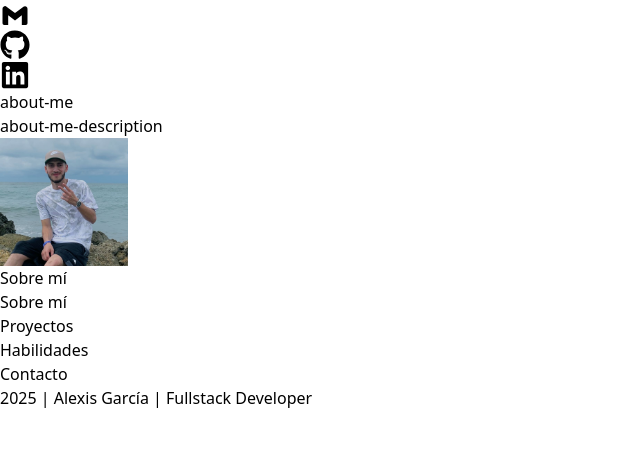
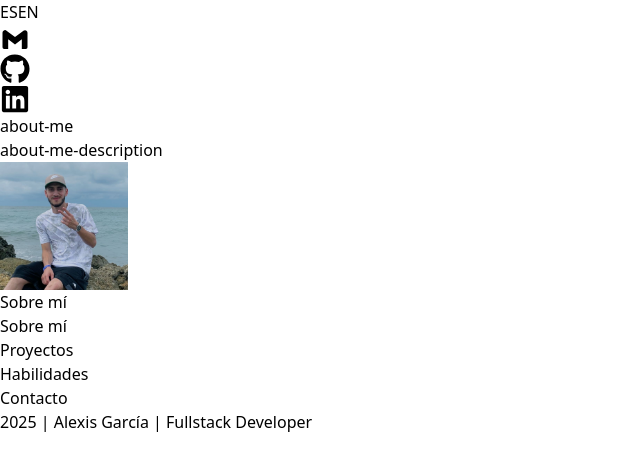
Before and after one commit to Alexisg22/portafolio, a Next.js app: page / in a window 1280 px wide. Shown: the top 470 px of the page, without its empty margins (0-640 px from the left). Built offline with nearby package versions, Linux system fonts and the light colour scheme; what i18next-resources-to-backend would draw is missing.

Commit message:
botones de traducción

```diff
--- a/public/locales/en/common.json
+++ b/public/locales/en/common.json
@@ -1,3 +1,6 @@
 {
-    "about-me": "About me"
+    "about-me": "About me",
+    "about-me-description": "Hi, my name is Alexis García. I’m a full-stack developer with over two years of experience building end-to-end web solutions, from architectural design to production deployment. I have strong expertise in modern technologies such as JavaScript, TypeScript, Python, Firebase, relational and non-relational databases, as well as cloud services. I’m passionate about creating efficient, scalable and well-structured systems that deliver real value to users.",
+    "english": "English",
+    "spanish": "Spanish"
 }
--- a/public/locales/es/common.json
+++ b/public/locales/es/common.json
@@ -1,4 +1,6 @@
 {
-    "about-me": "Sobre mi",
-    "about-me-description": "Hola, mi nombre es Alexis García, soy un desarrollador fullstack con más de dos años de experiencia en todos los procesos del desarrollo web, amplio conocimiento en tecnologías modernas como JavaScript, TypeScript, Python, Firebase, bases de datos relacionales y no relacionales, servicios en la nube, etc."
+    "about-me": "Sobre mí",
+    "about-me-description": "Hola, mi nombre es Alexis García. Soy desarrollador fullstack con más de dos años de experiencia construyendo soluciones web completas, desde el diseño de la arquitectura hasta el despliegue en producción. Tengo amplio dominio de tecnologías modernas como JavaScript, TypeScript, Python, Firebase, bases de datos relacionales y no relacionales, así como el uso de servicios en la nube. Me apasiona crear sistemas eficientes, escalables y bien estructurados que aporten valor real a los usuarios.",
+    "english": "Inglés",
+    "spanish": "Español"
 }
--- a/src/app/page.tsx
+++ b/src/app/page.tsx
@@ -1,31 +1,16 @@
-  import { FaGithub, FaLinkedin } from "react-icons/fa"
-  import { BiLogoGmail } from "react-icons/bi"
 import Content from "@/components/Content"
+import HeaderComponent from "@/components/HeaderComponent"
 
 export default function Home() {
   return (
   <div className="w-full min-h-screen flex justify-center items-center">
       <div className="w-[90%] h-screen max-sm:w-full">
-          <header>
-          </header>
-          <header className="w-full flex justify-end gap-4 p-4 max-sm:absolute max-sm:top-full max-sm:justify-start">
-            <a href="mailto:garciaciroalexis@gmail.com" className="text-white hover:transition-all hover:scale-110 hover:text-sky-400">
-              <BiLogoGmail size={30} />
-            </a>
-            <a href="https://github.com/Alexisg22" className="text-white hover:transition-all hover:scale-110 hover:text-sky-400">
-              <FaGithub size={30} />
-            </a>
-            <a href="https://linkedin.com/in/alexis-garcia-26b473254" className="text-white hover:transition-all hover:scale-110 hover:text-sky-400">
-              <FaLinkedin size={30} />
-            </a>
-          </header>
-
+        <HeaderComponent/>
         <Content />
-
         <span className="w-full flex justify-end p-3">
             <p className="text-sm border-solid border-b border-sky-400 text-zinc-300">2025 | Alexis García | Fullstack Developer</p>
         </span>
       </div>
   </div>
-    );
+  )
 }
--- /dev/null
+++ b/src/components/HeaderComponent.tsx
@@ -0,0 +1,28 @@
+"use client"
+import { FaGithub, FaLinkedin } from "react-icons/fa"
+import { BiLogoGmail } from "react-icons/bi"
+import i18n from "../../public/locales/i18n/i18nConfig"
+
+export const HeaderComponent = () => {
+  return (
+    <div className="flex w-full justify-between">
+          <div className="w-1/6 flex justify-center items-center gap-2">
+            <button onClick={() => i18n.changeLanguage("es")} className="w-2/6 border border-sky-400 rounded">ES</button>
+            <button onClick={() => i18n.changeLanguage("en")} className="w-2/6 border border-sky-400 rounded">EN</button>
+          </div>
+          <div className="flex justify-end gap-4 p-4 max-sm:absolute max-sm:top-full max-sm:justify-start">
+            <a href="mailto:garciaciroalexis@gmail.com" className="text-white hover:transition-all hover:scale-110 hover:text-sky-400">
+              <BiLogoGmail size={30} />
+            </a>
+            <a href="https://github.com/Alexisg22" className="text-white hover:transition-all hover:scale-110 hover:text-sky-400">
+              <FaGithub size={30} />
+            </a>
+            <a href="https://linkedin.com/in/alexis-garcia-26b473254" className="text-white hover:transition-all hover:scale-110 hover:text-sky-400">
+              <FaLinkedin size={30} />
+            </a>
+          </div>
+        </div>
+  )
+}
+
+export default HeaderComponent
```
Lines whose indentation alone changed are shown as unchanged.
